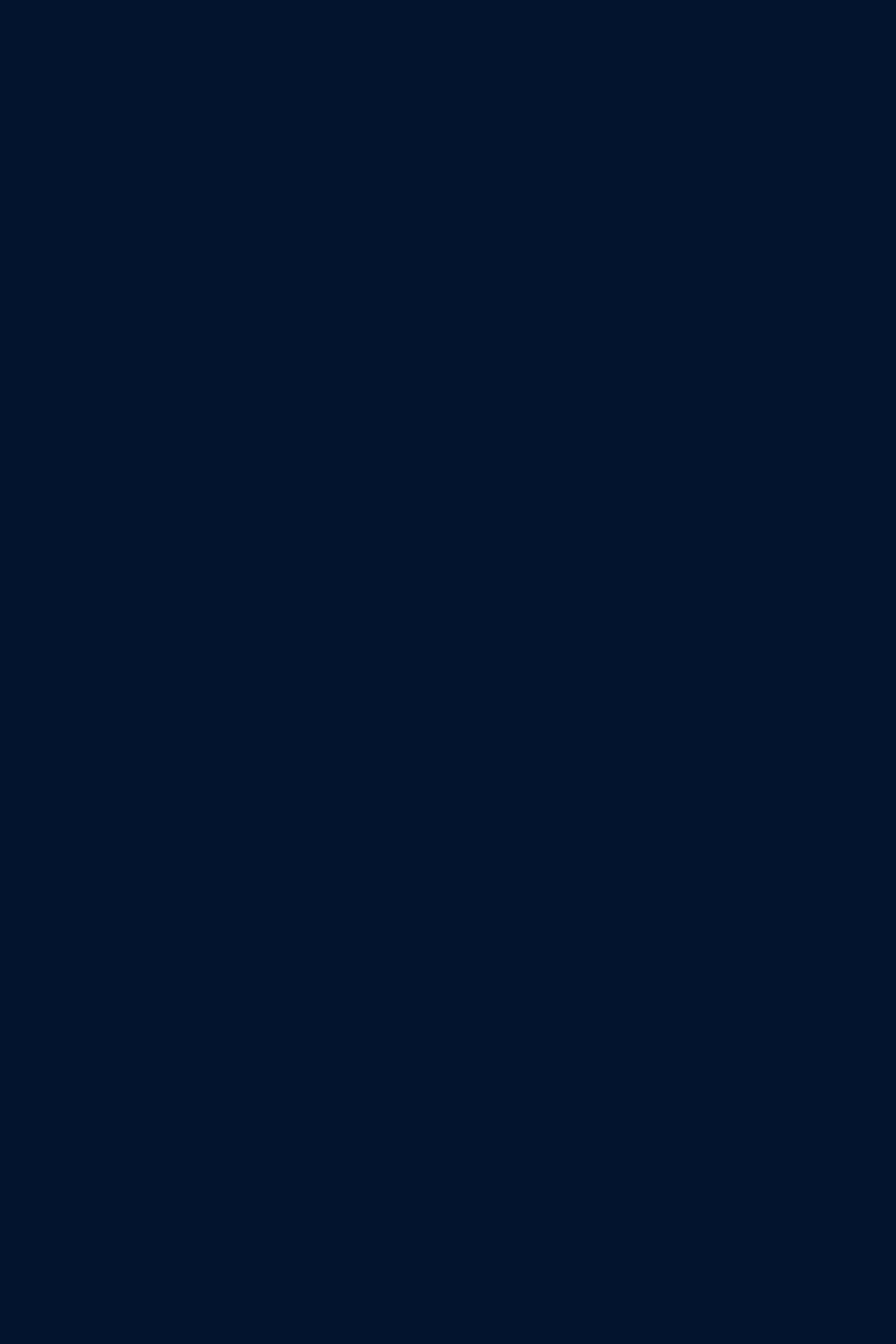
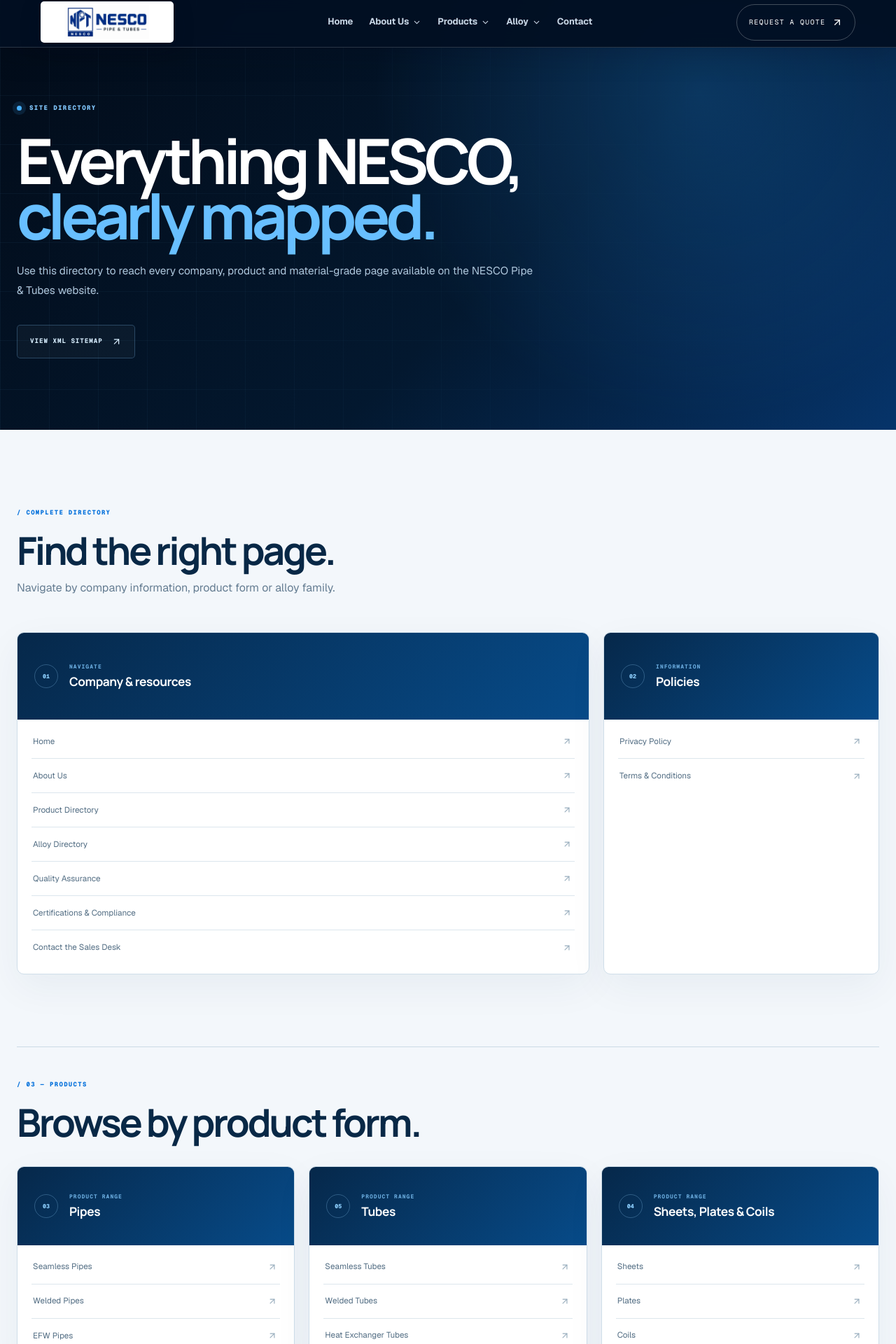
Before and after one commit to Prasanna2410/Nesco_Pipes, a Next.js app: page /sitemap in a window 1280 px wide. Before the commit this address had no page. Shown: the part 4-1924 px from the top of the page at 70% size. Before the commit the page ends 800 px from the top, so only its background shows below. Built offline with nearby package versions, Linux system fonts and the light colour scheme.

Commit message:
Add user-facing sitemap directory

```diff
--- a/src/app/sitemap.ts
+++ b/src/app/sitemap.ts
@@ -10,6 +10,7 @@
   { path: "/contact", changeFrequency: "monthly", priority: 0.7 },
   { path: "/certificate", changeFrequency: "monthly", priority: 0.7 },
   { path: "/quality-policy", changeFrequency: "monthly", priority: 0.6 },
+  { path: "/sitemap", changeFrequency: "monthly", priority: 0.4 },
   { path: "/privacy-policy", changeFrequency: "yearly", priority: 0.3 },
   { path: "/terms-condition", changeFrequency: "yearly", priority: 0.3 },
 ] as const;
--- /dev/null
+++ b/src/app/sitemap/page.tsx
@@ -0,0 +1,100 @@
+import type { Metadata } from "next";
+import Link from "next/link";
+import { ArrowUpRight } from "lucide-react";
+import { SiteFooter, SiteHeader } from "@/components/SiteChrome";
+import { alloyCategories, productCategories } from "@/lib/catalog";
+
+export const metadata: Metadata = {
+  title: "Sitemap | NESCO Pipe & Tubes",
+  description:
+    "Browse all NESCO Pipe & Tubes company, product and alloy-grade pages from one structured directory.",
+};
+
+const companyLinks = [
+  ["Home", "/"],
+  ["About Us", "/about"],
+  ["Product Directory", "/products"],
+  ["Alloy Directory", "/alloys"],
+  ["Quality Assurance", "/quality-policy"],
+  ["Certifications & Compliance", "/certificate"],
+  ["Contact the Sales Desk", "/contact"],
+] as const;
+
+const policyLinks = [
+  ["Privacy Policy", "/privacy-policy"],
+  ["Terms & Conditions", "/terms-condition"],
+] as const;
+
+export default function SitemapPage() {
+  return (
+    <main className="sitemap-page">
+      <SiteHeader />
+
+      <section className="sitemap-hero">
+        <div className="sitemap-hero-grid" aria-hidden="true" />
+        <div className="sitemap-hero-inner">
+          <small><i /> Site directory</small>
+          <h1>Everything NESCO,<br /><em>clearly mapped.</em></h1>
+          <p>Use this directory to reach every company, product and material-grade page available on the NESCO Pipe &amp; Tubes website.</p>
+          <a href="/sitemap.xml">View XML sitemap <ArrowUpRight /></a>
+        </div>
+      </section>
+
+      <section className="sitemap-directory" aria-label="Website directory">
+        <div className="sitemap-directory-intro">
+          <small>/ Complete directory</small>
+          <h2>Find the right page.</h2>
+          <p>Navigate by company information, product form or alloy family.</p>
+        </div>
+
+        <div className="sitemap-primary-grid">
+          <article className="sitemap-link-group sitemap-link-group-featured">
+            <div className="sitemap-group-heading"><span>01</span><div><small>Navigate</small><h3>Company &amp; resources</h3></div></div>
+            <nav aria-label="Company and resource pages">
+              {companyLinks.map(([label, href]) => <Link href={href} key={href}><span>{label}</span><ArrowUpRight /></Link>)}
+            </nav>
+          </article>
+
+          <article className="sitemap-link-group sitemap-link-group-featured">
+            <div className="sitemap-group-heading"><span>02</span><div><small>Information</small><h3>Policies</h3></div></div>
+            <nav aria-label="Policy pages">
+              {policyLinks.map(([label, href]) => <Link href={href} key={href}><span>{label}</span><ArrowUpRight /></Link>)}
+            </nav>
+          </article>
+        </div>
+
+        <div className="sitemap-section-heading">
+          <small>/ 03 — Products</small>
+          <h2>Browse by product form.</h2>
+        </div>
+        <div className="sitemap-groups-grid">
+          {productCategories.map((category) => (
+            <article className="sitemap-link-group" key={category.id}>
+              <div className="sitemap-group-heading"><span>{String(category.items.length).padStart(2, "0")}</span><div><small>Product range</small><h3>{category.title}</h3></div></div>
+              <nav aria-label={`${category.title} pages`}>
+                {category.items.map((item) => <Link href={`/${item.slug}`} key={item.slug}><span>{item.title}</span><ArrowUpRight /></Link>)}
+              </nav>
+            </article>
+          ))}
+        </div>
+
+        <div className="sitemap-section-heading sitemap-alloy-heading">
+          <small>/ 04 — Materials</small>
+          <h2>Browse by alloy grade.</h2>
+        </div>
+        <div className="sitemap-groups-grid">
+          {alloyCategories.map((category) => (
+            <article className="sitemap-link-group" key={category.id}>
+              <div className="sitemap-group-heading"><span>{String(category.items.length).padStart(2, "0")}</span><div><small>Alloy family</small><h3>{category.title}</h3></div></div>
+              <nav aria-label={`${category.title} grade pages`}>
+                {category.items.map((item) => <Link href={`/${item.slug}`} key={item.slug}><span>{item.displayTitle ?? item.title}</span><ArrowUpRight /></Link>)}
+              </nav>
+            </article>
+          ))}
+        </div>
+      </section>
+
+      <SiteFooter />
+    </main>
+  );
+}
--- a/src/components/SiteChrome.tsx
+++ b/src/components/SiteChrome.tsx
@@ -177,7 +177,7 @@
       <div className="footer-v3-bottom">
         <span>© 2026 NESCO Pipe &amp; Tubes. All rights reserved.</span>
         <p>Specification-led supply · India &amp; export markets</p>
-        <nav aria-label="Legal navigation"><Link href="/privacy-policy">Privacy Policy</Link><Link href="/terms-condition">Terms &amp; Conditions</Link></nav>
+        <nav aria-label="Legal and website navigation"><Link href="/sitemap">Sitemap</Link><Link href="/privacy-policy">Privacy Policy</Link><Link href="/terms-condition">Terms &amp; Conditions</Link></nav>
       </div>
     </div>
   </footer>;
```
Also changed, not shown: src/app/globals.css.
